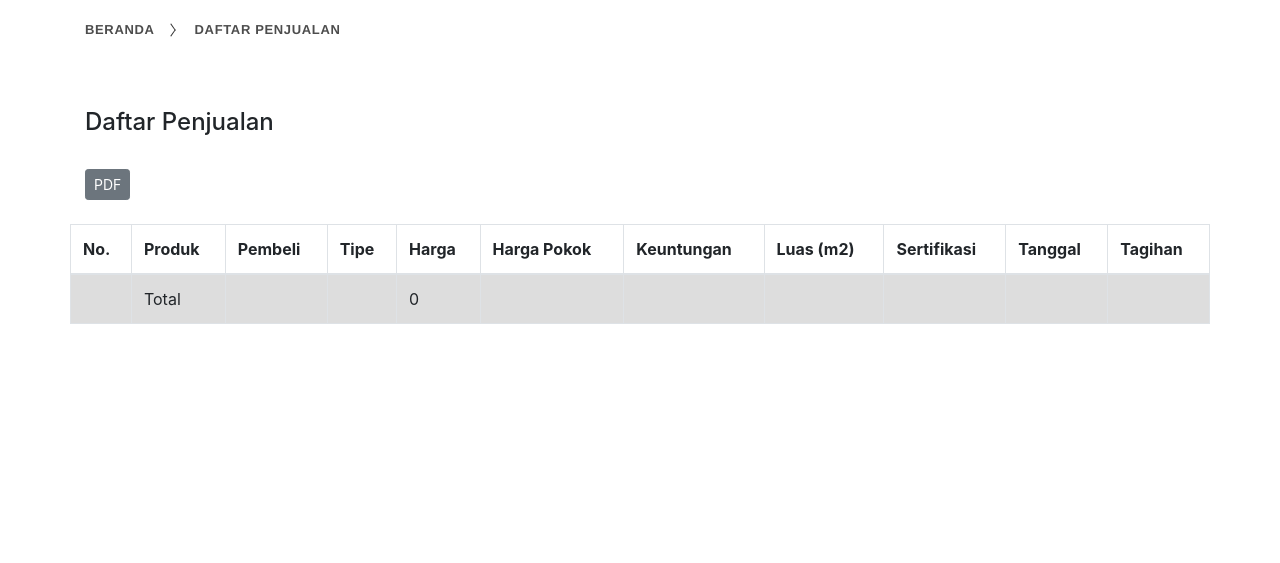
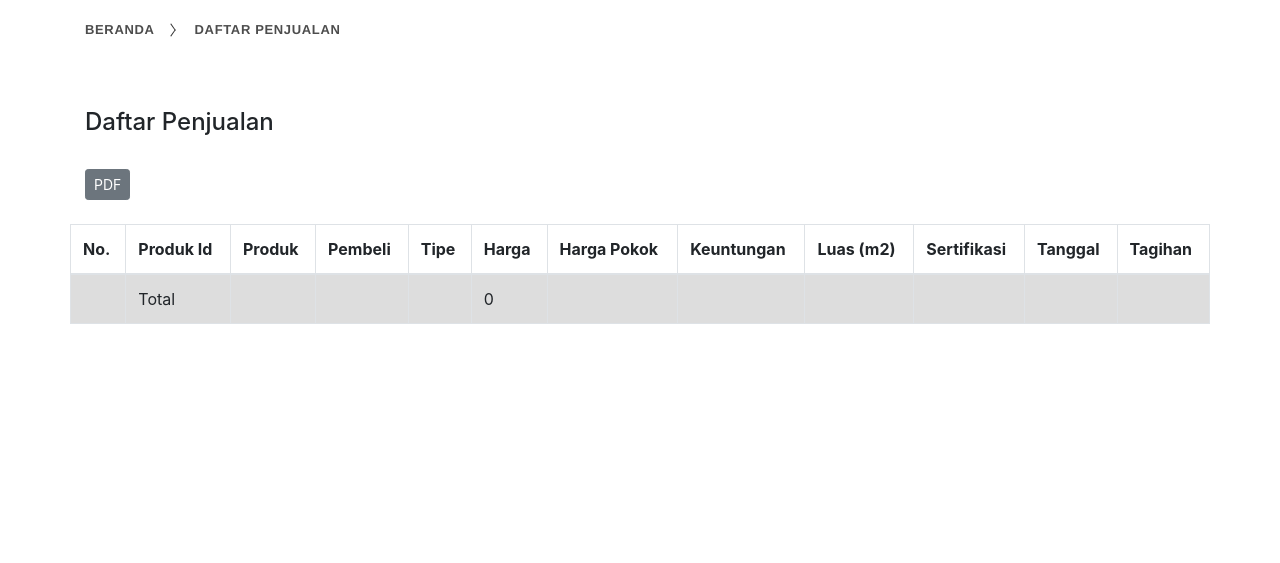
Before and after one commit to adhanchaniago/penjualan, a CodeIgniter app: page /database/daftar_pembelian_admin in a window 1280 px wide. Shown: the part 80-643 px from the top of the page. Run offline with CodeIgniter, Linux system fonts and the light colour scheme; the visitor is signed in with stand-in values (Sample User, id 1); data that the repository does not hold is empty; some libraries are stand-ins or nearby versions.

Commit message:
add year

```diff
--- a/application/views/admin/dynamic_pembelian.php
+++ b/application/views/admin/dynamic_pembelian.php
@@ -31,6 +31,7 @@
                             <table id="table1" class="table table-striped table-bordered responsive table-hover" width="100%">
                                 <thead>
                                     <th>No. </th>
+                                    <th>Produk Id</th>
                                     <th>Produk</th>
                                     <th>Pembeli</th>
                                     <th>Tipe</th>
@@ -51,6 +52,7 @@
                                             ?>
                                                 <tr>
                                                     <td><?php echo $i; ?></td>
+                                                    <td><?php echo date("Y") .$list->id; ?></td>
                                                     <td><?php echo $list->nama; ?></td>
                                                     <td><?php echo $list->nama_pembeli; ?></td>
                                                     <td><?php echo $list->tipe; ?></td>
@@ -76,6 +78,7 @@
                                     <tr style="background : #ddd;">
                                         <td></td>
                                         <td>Total </td>
+                                        <td></td>
                                         <td></td>
                                         <td></td>
                                         <td>
```
